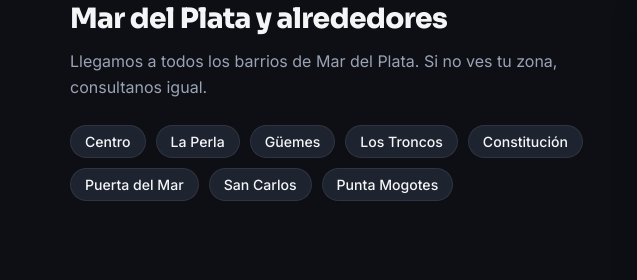
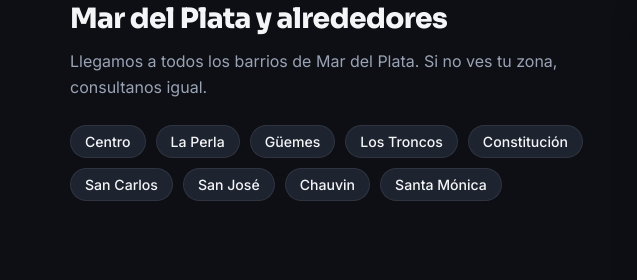
Before and after one commit to BrandonPenna/gasistaya, a plain HTML site: page index.html in a window 1280 px wide. Shown: the part 1176-1456 px from the top of the page, 0-637 px from the left. Drawn offline with Linux system fonts and the light colour scheme; a web font is replaced by a local one.

Commit message:
Actualizar barrios de la zona de cobertura
Se agregan San José, Chauvin y Santa Mónica; se quitan Puerta del Mar y Punta Mogotes.

Co-Authored-By: Claude Opus 5.5 <noreply@anthropic.com>

```diff
--- a/index.html
+++ b/index.html
@@ -162,9 +162,10 @@
             <li><button type="button" class="tag" data-q="Güemes, Mar del Plata" data-z="15">Güemes</button></li>
             <li><button type="button" class="tag" data-q="Los Troncos, Mar del Plata" data-z="15">Los Troncos</button></li>
             <li><button type="button" class="tag" data-q="Constitución, Mar del Plata" data-z="15">Constitución</button></li>
-            <li><button type="button" class="tag" data-q="Puerta del Mar, Mar del Plata" data-z="15">Puerta del Mar</button></li>
             <li><button type="button" class="tag" data-q="San Carlos, Mar del Plata" data-z="15">San Carlos</button></li>
-            <li><button type="button" class="tag" data-q="Punta Mogotes, Mar del Plata" data-z="15">Punta Mogotes</button></li>
+            <li><button type="button" class="tag" data-q="San José, Mar del Plata" data-z="15">San José</button></li>
+            <li><button type="button" class="tag" data-q="Chauvin, Mar del Plata" data-z="15">Chauvin</button></li>
+            <li><button type="button" class="tag" data-q="Santa Mónica, Mar del Plata" data-z="15">Santa Mónica</button></li>
           </ul>
         </div>
         <div class="zona__map reveal">
```
